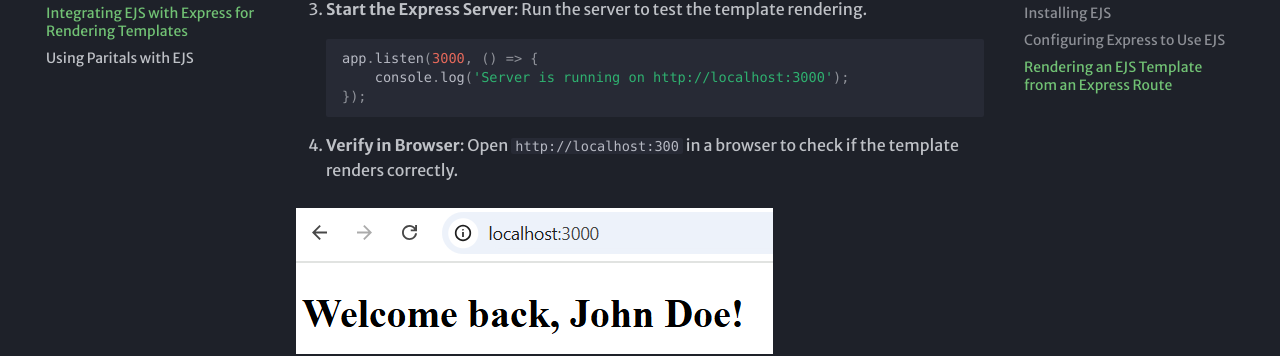
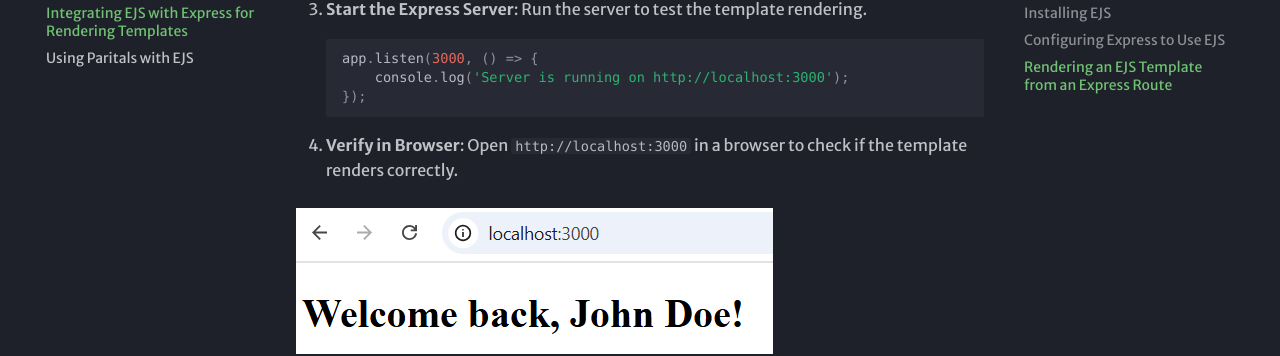
Before and after one commit to nilae2001/mkdocs, an MkDocs documentation site: the page built from docs/integration.md, in a window 1280 px wide and 900 px high, scrolled down 1869 px. Shown: the part 122-478 px from the top of the window. Built offline with MkDocs 1.6.1 and Material for MkDocs 9.7.7, drawn with Linux system fonts in a browser that asks for light colours; some web fonts are replaced; some of the changed lines change nothing that is shown.

Commit message:
add partials and integration page

````diff
--- a/docs/integration.md
+++ b/docs/integration.md
@@ -72,7 +72,7 @@ Once **EJS** is configured, Express routes must be set up to render templates dy
     });
     ```
 
-4. **Verify in Browser**: Open ```http://localhost:300``` in a browser to check if the template renders correctly.
+4. **Verify in Browser**: Open ```http://localhost:3000``` in a browser to check if the template renders correctly.
 
 
 ![Welcome back, John screenshot](./images/integration.png)
````
